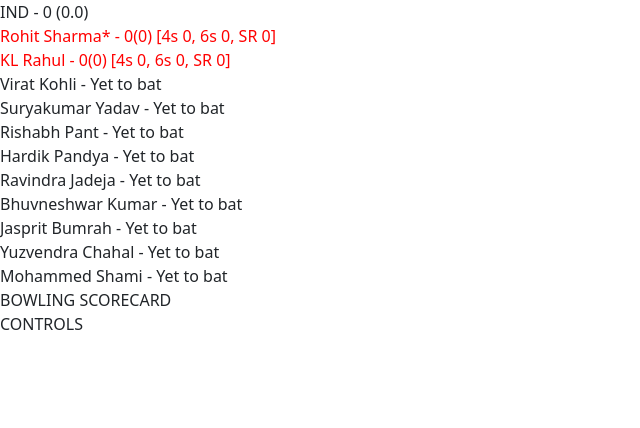
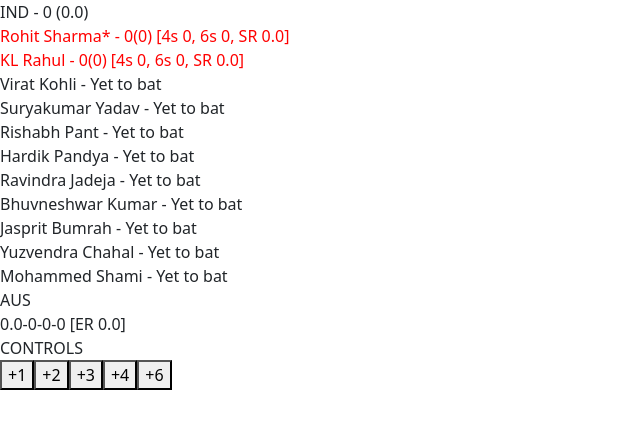
Before and after one commit to Hari-Shankar-Karthik/cricket-scorecard, a React (Vite) app: page / in a window 1280 px wide. Shown: the top 428 px of the page, without its empty margins (0-640 px from the left). Built offline with nearby package versions, Linux system fonts and the light colour scheme.

Commit message:
ADDED: Batting Logic.

```diff
--- a/src/Batter.jsx
+++ b/src/Batter.jsx
@@ -5,12 +5,12 @@
     return <div className="Batter">{batterName} - Yet to bat</div>;
   }
   const { runs, balls, fours, sixes } = batterStats;
-  const strikeRate = balls === 0 ? 0 : runs / balls;
+  const strikeRate = balls === 0 ? 0 : (runs * 100) / balls;
   return (
     <div className="Batter active">
       {batterName}
       {batterStatus && "*"} - {runs}({balls}) [4s {fours}, 6s {sixes}, SR{" "}
-      {strikeRate}]
+      {strikeRate.toFixed(1)}]
     </div>
   );
 }
--- a/src/Bowler.jsx
+++ /dev/null
@@ -1,3 +0,0 @@
-export default function Bowler() {
-  return <div className="Bowler">BOWLER</div>;
-}
--- a/src/BowlingScorecard.jsx
+++ b/src/BowlingScorecard.jsx
@@ -1,3 +1,15 @@
-export default function BowlingScorecard() {
-  return <div className="BowlingScorecard">BOWLING SCORECARD</div>;
+import convertToOvers from "./convertToOvers";
+
+export default function BowlingScorecard({ bowlingTeamName, bowlingStats }) {
+  const { balls, maidens, runs } = bowlingStats;
+  const economyRate = balls === 0 ? 0 : (runs * 6) / balls;
+  const overs = convertToOvers(balls);
+  return (
+    <div className="BowlingScorecard">
+      <div className="bowling-team-display">{bowlingTeamName}</div>
+      <div className="bowler-display">
+        {overs}-{maidens}-0-{runs} [ER {economyRate.toFixed(1)}]
+      </div>
+    </div>
+  );
 }
--- a/src/Controls.jsx
+++ b/src/Controls.jsx
@@ -1,5 +1,38 @@
 import ControlButton from "./ControlButton";
 
-export default function Controls() {
-  return <div className="Controls">CONTROLS</div>;
+export default function Controls({
+  ballRecord,
+  setBallRecord,
+  activePlayers,
+  setActivePlayers,
+}) {
+  const { strikeBatter, nonStrikeBatter } = activePlayers;
+  const ballOutcomes = [1, 2, 3, 4, 6];
+  const addRuns = (ball) => {
+    setBallRecord((ballRecord) => [
+      ...ballRecord,
+      { batter: strikeBatter, runs: ball },
+    ]);
+    const isEndOfOver = ballRecord.length % 6 === 5;
+    if ((ball % 2 === 1) ^ isEndOfOver) {
+      setActivePlayers((activePlayers) => ({
+        ...activePlayers,
+        strikeBatter: activePlayers.nonStrikeBatter,
+        nonStrikeBatter: activePlayers.strikeBatter,
+      }));
+    }
+  };
+  return (
+    <div className="Controls">
+      <div className="controls-header">CONTROLS</div>
+      <div className="control-button-display">
+        {ballOutcomes.map((ball) => (
+          <ControlButton
+            buttonText={`+${ball}`}
+            buttonOnClick={() => addRuns(ball)}
+          />
+        ))}
+      </div>
+    </div>
+  );
 }
--- a/src/CricketScorecard.jsx
+++ b/src/CricketScorecard.jsx
@@ -30,7 +30,12 @@
         bowlingTeamName={bowlingTeamName}
         bowlingStats={bowlingStats}
       />
-      <Controls />
+      <Controls
+        ballRecord={ballRecord}
+        setBallRecord={setBallRecord}
+        activePlayers={activePlayers}
+        setActivePlayers={setActivePlayers}
+      />
     </div>
   );
 }
```
